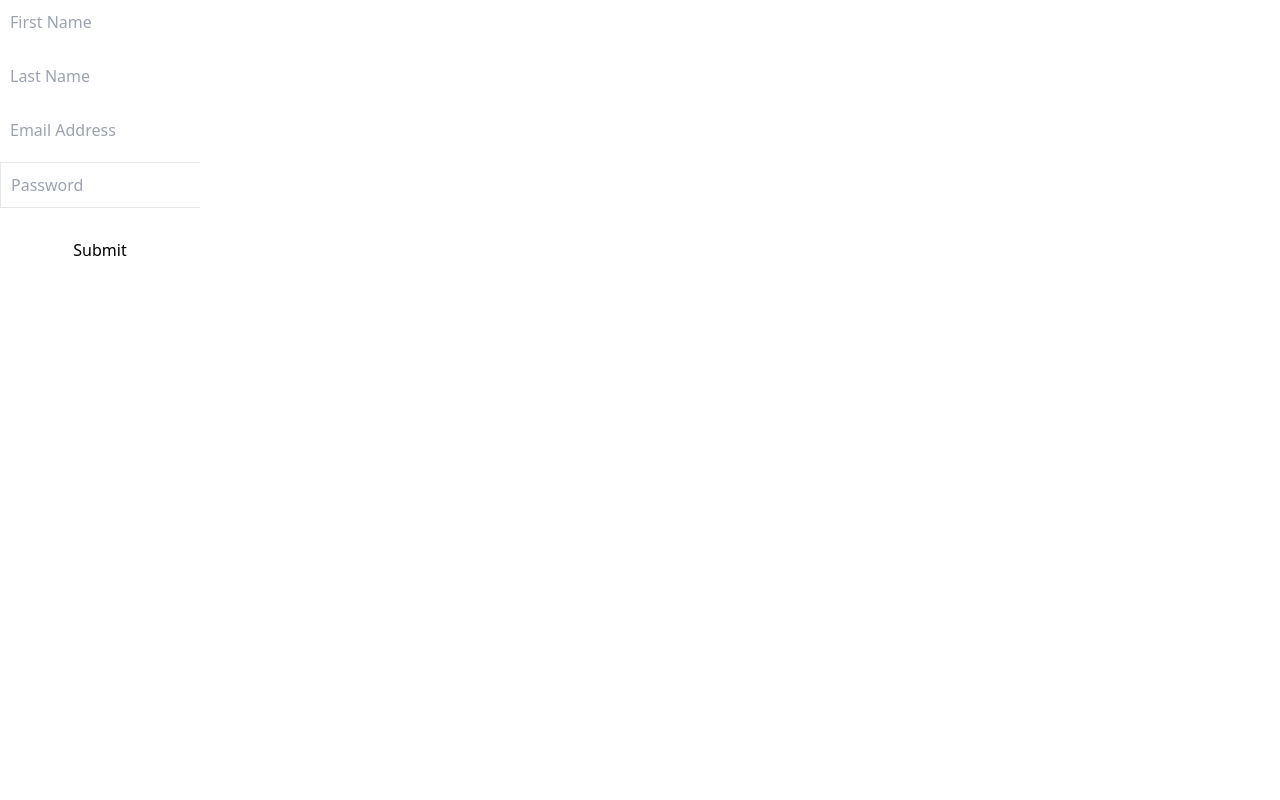
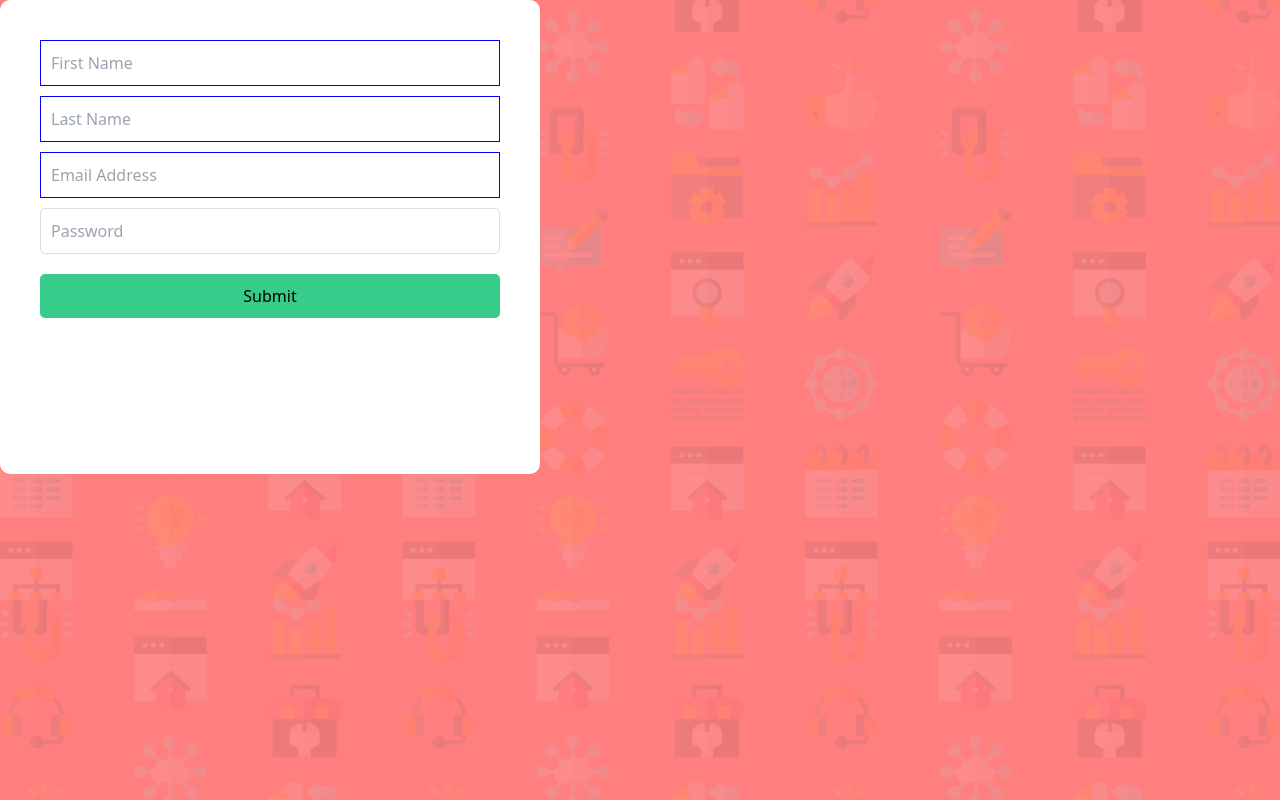
Before and after one commit to Tailung1/intro-component-with-sign-up-form, a React (Vite) app: page / in a window 1280 px wide. Built offline with nearby package versions, Linux system fonts and the light colour scheme.

Commit message:
add some styles on body and on password input

```diff
--- a/src/App.css
+++ b/src/App.css
@@ -1,5 +1,6 @@
 input {
   padding: 10px;
+  border: 1px solid blue;
 }
 button {
   margin-top: 10px;
@@ -9,5 +10,4 @@ form {
   display: flex;
   flex-direction: column;
   width: 200px
-;
 }
--- a/src/App.tsx
+++ b/src/App.tsx
@@ -51,8 +51,12 @@ function App() {
 
   return (
     <>
-      <form className="flex flex-col gap-[10px] " onSubmit={handleSubmission}>
+      <form
+        className=" flex flex-col items-center gap-[10px] p-[40px] w-[540px] h-[474px] rounded-[10px] bg-[#fff] "
+        onSubmit={handleSubmission}
+      >
         <input
+          className="w-[460px]"
           onChange={handleChange}
           value={userInfo.FirstName}
           placeholder="First Name"
@@ -61,6 +65,7 @@ function App() {
         />
         {errors.FirstName && <span>First Name cannot be empty</span>}
         <input
+          className="w-[460px]"
           onChange={handleChange}
           value={userInfo.LastName}
           placeholder="Last Name"
@@ -69,6 +74,7 @@ function App() {
         />
         {errors.LastName && <span>Last Name cannot be empty</span>}
         <input
+          className="w-[460px]"
           onChange={handleChange}
           value={userInfo.Email}
           placeholder="Email Address"
@@ -80,8 +86,11 @@ function App() {
             <span>Looks like this is not an email</span>
           </>
         )}
-        <div className="flex items-center space-x-5 border-[1px]">
+        <div className="flex items-center relative ">
           <input
+            className={`w-[460px] border border-[#DEDEDE] rounded-[5px] focus:outline-none ${
+              errors.Password ? "border-red-500" : ""
+            }`}
             onChange={handleChange}
             value={userInfo.Password}
             placeholder="Password"
@@ -89,7 +98,9 @@ function App() {
             type="password"
           />
           <img
-            className={`w-6 h-6 ${errors.Password ? "block" : "hidden"}`}
+            className={`w-6 h-6  absolute right-[-30px] ${
+              errors.Password ? "block" : "hidden"
+            }`}
             src="/images/icon-error.svg"
             alt="error image"
           />
@@ -97,7 +108,12 @@ function App() {
         {errors.Password && (
           <span className="text-red-600">Password cannot be empty</span>
         )}
-        <button>Submit</button>
+        <button
+          className="w-[460px] bg-[#38CC8B] rounded-[5px] p-y-[15px] p-x-[136px]"
+          type="submit"
+        >
+          Submit
+        </button>
       </form>
     </>
   );
--- a/src/index.css
+++ b/src/index.css
@@ -1,3 +1,10 @@
 @tailwind base;
 @tailwind components;
 @tailwind utilities;
+
+body {
+  background-color: rgba(255, 0, 0, 0.5); /* Semi-transparent red */
+  background-image: url('/images/bg-intro-desktop.png');
+  background-size: cover;
+  background-position: center;
+}
```
